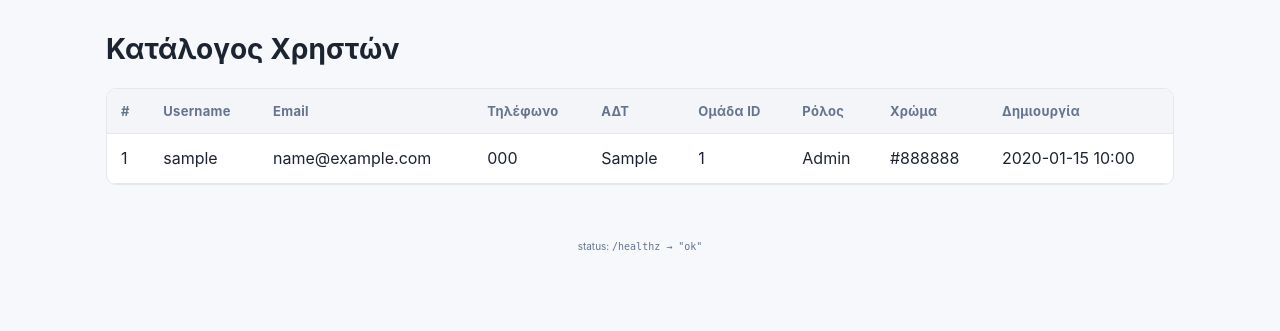
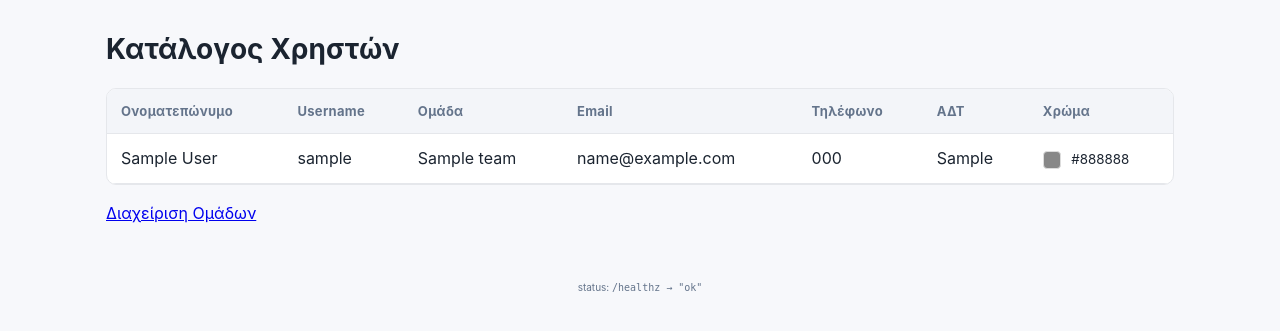
Before and after one commit to mariaarampatzaki8-hub/task-manager, a Flask app: page /directory in a window 1280 px wide. Shown: the part 109-440 px from the top of the page. Run offline with Flask 3, Linux system fonts and the light colour scheme; a user stored in the database is signed in; tables that the repository leaves empty hold one stand-in row (values such as "Sample post"); parts of the project's set-up code (start-up, migrations or seed data) failed here and were passed over.

Commit message:
Update directory.html

```diff
--- a/task_manager_linked/templates/directory.html
+++ b/task_manager_linked/templates/directory.html
@@ -1,28 +1,45 @@
 {% extends "base.html" %}
 {% block content %}
 <h1>Κατάλογος Χρηστών</h1>
+
+{% if users and users|length %}
   <table class="table">
     <thead>
       <tr>
-      <th>#</th><th>Username</th><th>Email</th><th>Τηλέφωνο</th><th>ΑΔΤ</th><th>Ομάδα ID</th><th>Ρόλος</th><th>Χρώμα</th><th>Δημιουργία</th>
+        <th>Ονοματεπώνυμο</th>
+        <th>Username</th>
+        <th>Ομάδα</th>
+        <th>Email</th>
+        <th>Τηλέφωνο</th>
+        <th>ΑΔΤ</th>
+        <th>Χρώμα</th>
       </tr>
     </thead>
     <tbody>
       {% for u in users %}
       <tr>
-        <td>{{ u.id }}</td>
+        <td>{{ u.name or '—' }}</td>
         <td>{{ u.username }}</td>
+        <td>{{ teams_map.get(u.team_id, '—') }}</td>
         <td>{{ u.email or '—' }}</td>
         <td>{{ u.phone or '—' }}</td>
         <td>{{ u.id_card or '—' }}</td>
-        <td>{{ u.team_id or '—' }}</td>
-        <td>{% if u.is_admin %}Admin{% else %}User{% endif %}</td>
-        <td><span class="color" style="background: {{ u.color or '#3273dc' }};"></span> {{ u.color or '—' }}</td>
-        <td>{{ u.created_at.strftime('%Y-%m-%d %H:%M') if u.created_at else '—' }}</td>
+        <td>
+          {% set c = u.color or '#3273dc' %}
+          <span title="{{ c }}" style="display:inline-block;width:18px;height:18px;border-radius:4px;border:1px solid #ddd;vertical-align:middle;background:{{ c }}"></span>
+          <small style="margin-left:6px;">{{ c }}</small>
+        </td>
       </tr>
-    {% else %}
-      <tr><td colspan="9" class="muted">Δεν υπάρχουν χρήστες.</td></tr>
       {% endfor %}
     </tbody>
   </table>
+{% else %}
+  <p class="muted">Δεν υπάρχουν χρήστες.</p>
+{% endif %}
+
+{% if user.is_admin %}
+  <p style="margin-top:16px">
+    <a href="{{ url_for('admin_teams') }}">Διαχείριση Ομάδων</a>
+  </p>
+{% endif %}
 {% endblock %}
```
Lines whose indentation alone changed are shown as unchanged.
